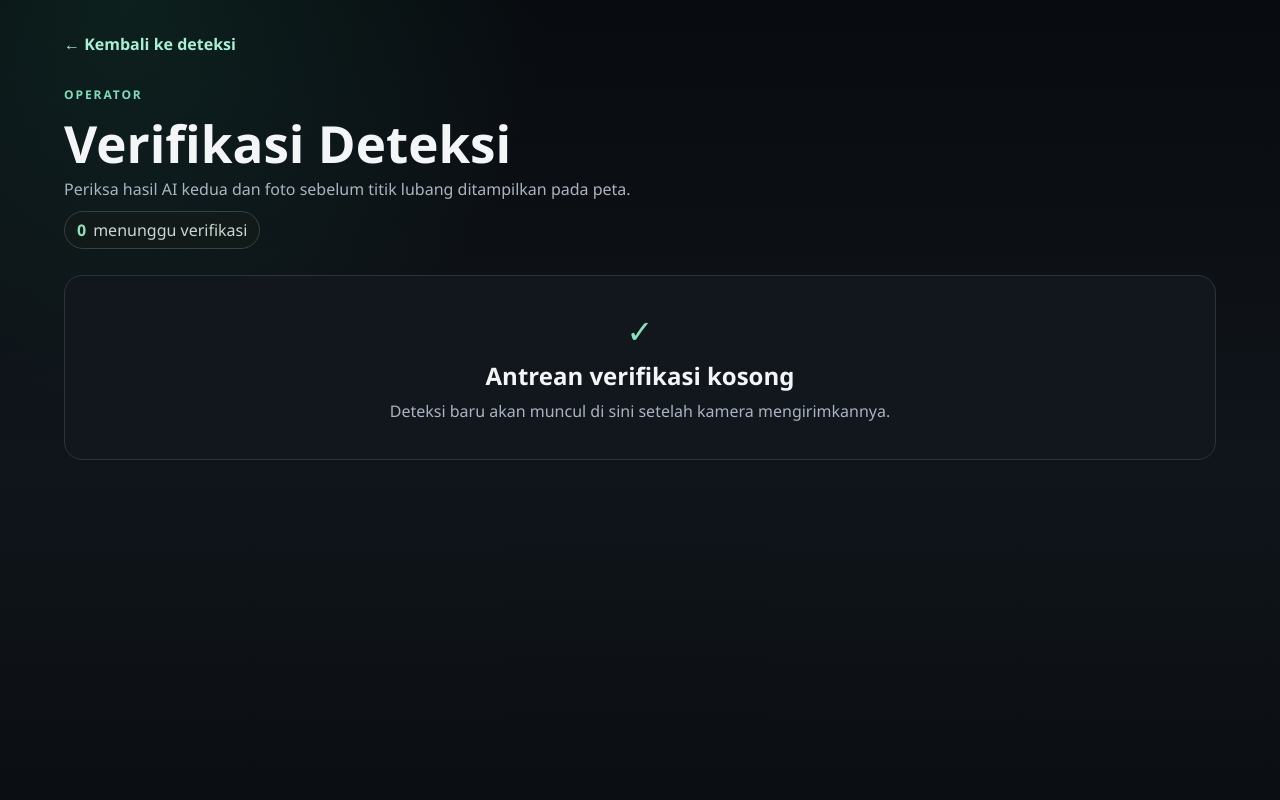
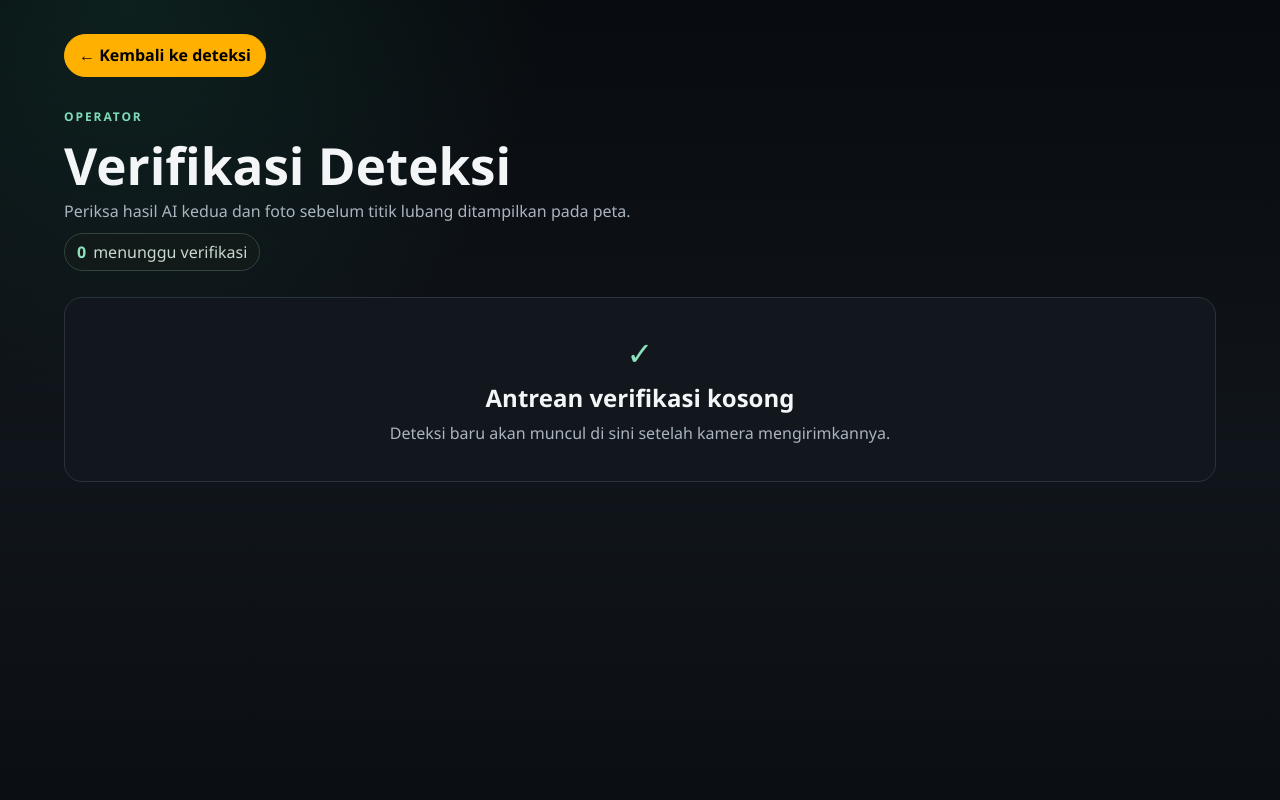
Before and after one commit to Gennesu/Mo-RIS-Mobile-Road-Inspection-System-, a Flask app: page /operator/review in a window 1280 px wide. Run offline with Flask 3, Linux system fonts and the light colour scheme; data comes from the database, SQL or seed files in the repository.

Commit message:
Match review page link to Start button

```diff
--- a/static/css/operator/review.css
+++ b/static/css/operator/review.css
@@ -17,7 +17,25 @@
 }
 
 .review-header { margin-bottom: 26px; }
-.review-back { color: #a8f0d4; text-decoration: none; font-weight: 700; }
+.review-back {
+    display: inline-flex;
+    align-items: center;
+    padding: 10px 14px;
+    border: 1px solid var(--primary);
+    border-radius: 999px;
+    color: #000;
+    background: var(--primary);
+    text-decoration: none;
+    font-size: 1rem;
+    font-weight: 600;
+    line-height: 1.3;
+    transition: .3s;
+}
+.review-back:hover {
+    border-color: var(--primary-dark);
+    background: var(--primary-dark);
+    transform: translateX(-2px);
+}
 .review-kicker { margin: 32px 0 8px; color: #7eddb8; font-size: .75rem; font-weight: 800; letter-spacing: .16em; }
 .review-header h1 { margin: 0; font-size: clamp(2rem, 5vw, 3.2rem); }
 .review-header > p:not(.review-kicker) { max-width: 650px; color: #aab4bf; line-height: 1.6; }
```
